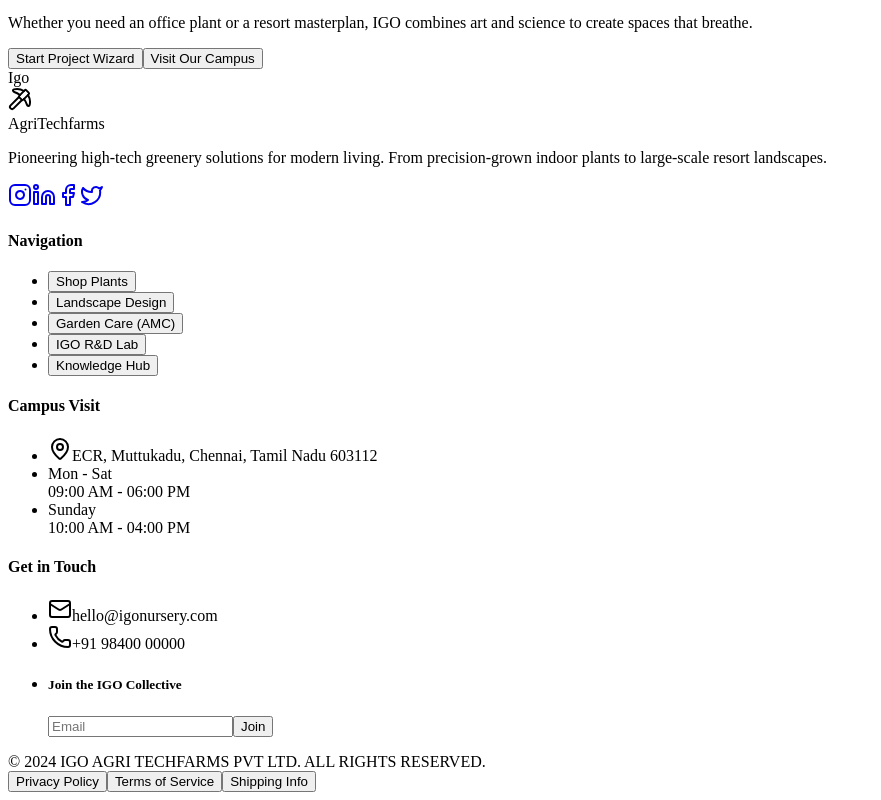
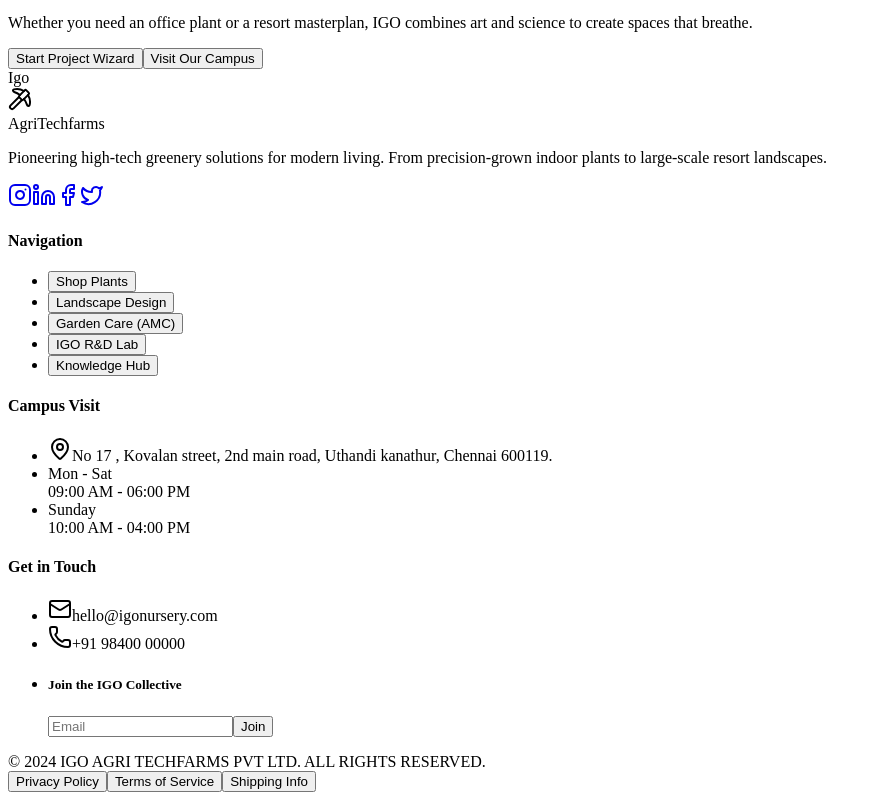
Before and after one commit to Igoagritechfarms/IGONursery, a React (Vite) app: page / in a window 1280 px wide. Shown: the part 5340-6140 px from the top of the page, without its empty margins (0-881 px from the left). Built offline with nearby package versions, Linux system fonts and the light colour scheme.

Commit message:
Update Footer.tsx

```diff
--- a/src/components/Footer.tsx
+++ b/src/components/Footer.tsx
@@ -60,7 +60,7 @@
             <ul className="space-y-4 text-gray-400">
               <li className="flex items-start gap-3">
                 <MapPin className="w-5 h-5 text-igo-lime mt-1" />
-                <span>ECR, Muttukadu, Chennai, Tamil Nadu 603112</span>
+                <span>No 17 , Kovalan street, 2nd main road, Uthandi kanathur, Chennai 600119.</span>
               </li>
               <li>
                 <div className="font-bold text-white mb-1">Mon - Sat</div>
```
